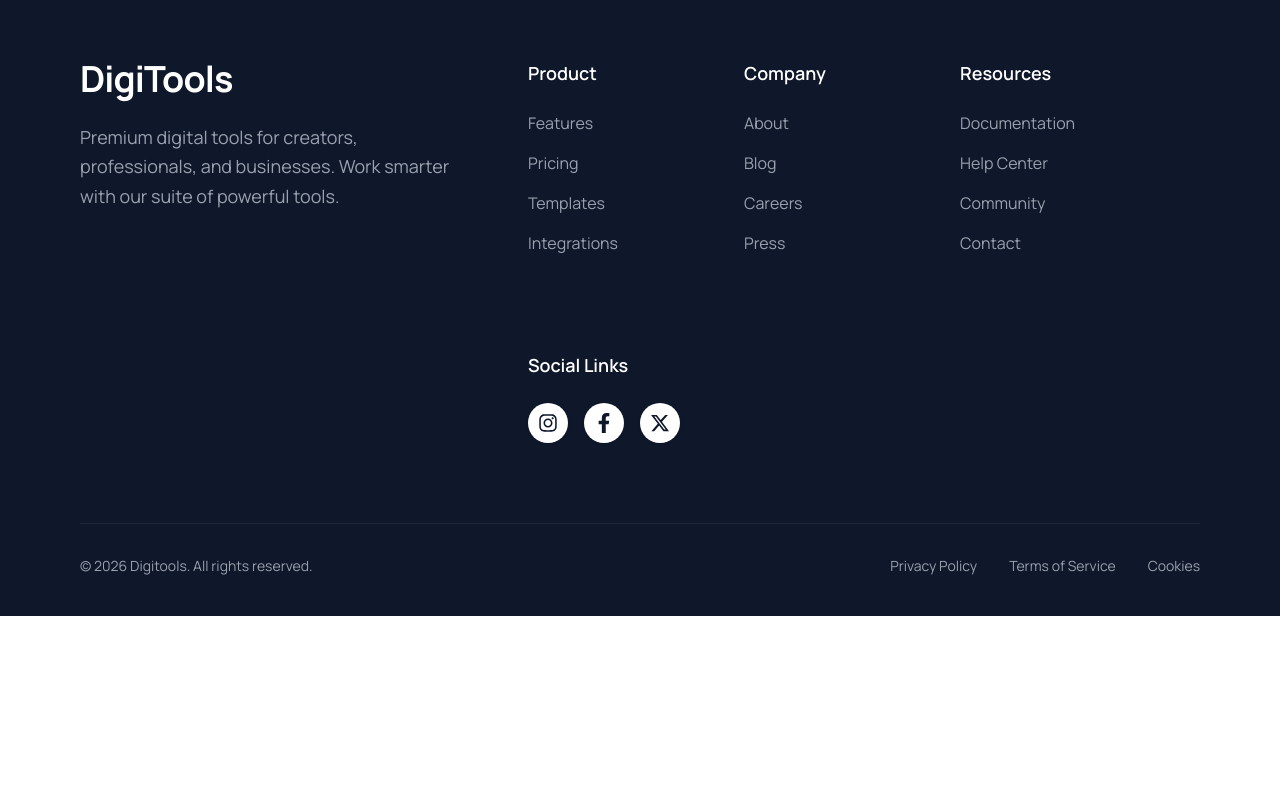
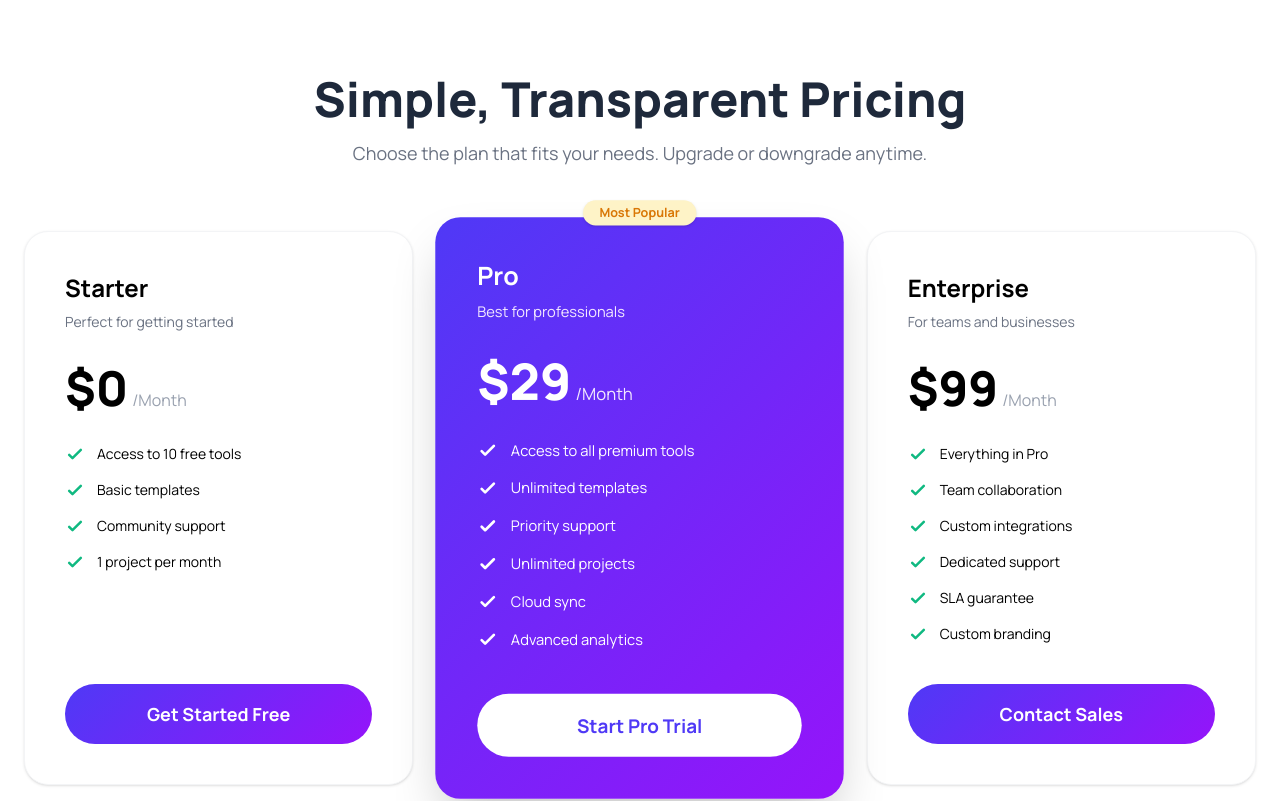
Before and after one commit to Galib-272/Assignment-6, a React (Vite) app: page /features in a window 1280 px wide. Shown: the part 1780-2581 px from the top of the page. Before the commit the page ends 2396 px from the top, so only its background shows below. Built offline with nearby package versions, Linux system fonts and the light colour scheme.

Commit message:
pricing section designed finished

```diff
--- a/src/App.jsx
+++ b/src/App.jsx
@@ -6,6 +6,7 @@ import Navbar from "./components/Navbar";
 import Banner from "./components/Banner";
 import Stats from "./components/Stats";
 import Steps from "./components/Steps";
+import Pricing from "./components/Pricing";
 import Footer from "./components/Footer";
 
 function App() {
@@ -37,6 +38,7 @@ function App() {
       <Banner />
       <Stats />
       <Steps />
+      <Pricing />
       <Footer />
 
       <ToastContainer
--- /dev/null
+++ b/src/components/Pricing.jsx
@@ -0,0 +1,148 @@
+const Pricing = () => {
+  const plans = [
+    {
+      name: "Starter",
+      price: "0",
+      description: "Perfect for getting started",
+      features: [
+        "Access to 10 free tools",
+        "Basic templates",
+        "Community support",
+        "1 project per month",
+      ],
+      buttonText: "Get Started Free",
+      isFeatured: false,
+    },
+    {
+      name: "Pro",
+      price: "29",
+      description: "Best for professionals",
+      features: [
+        "Access to all premium tools",
+        "Unlimited templates",
+        "Priority support",
+        "Unlimited projects",
+        "Cloud sync",
+        "Advanced analytics",
+      ],
+      buttonText: "Start Pro Trial",
+      isFeatured: true,
+    },
+    {
+      name: "Enterprise",
+      price: "99",
+      description: "For teams and businesses",
+      features: [
+        "Everything in Pro",
+        "Team collaboration",
+        "Custom integrations",
+        "Dedicated support",
+        "SLA guarantee",
+        "Custom branding",
+      ],
+      buttonText: "Contact Sales",
+      isFeatured: false,
+    },
+  ];
+
+  return (
+    <section className="py-24 bg-white font-manrope" id="pricing">
+      <div className="max-w-7xl mx-auto px-6">
+        {/* Main Header remains centered */}
+        <div className="text-center mb-16">
+          <h2 className="text-5xl font-black text-[#1E293B] mb-4">
+            Simple, Transparent Pricing
+          </h2>
+          <p className="text-gray-500 text-lg">
+            Choose the plan that fits your needs. Upgrade or downgrade anytime.
+          </p>
+        </div>
+
+        <div className="grid grid-cols-1 md:grid-cols-3 gap-8 items-stretch">
+          {plans.map((plan, index) => (
+            <div
+              key={index}
+              className={`relative p-10 rounded-3xl transition-all duration-300 flex flex-col text-left ${
+                plan.isFeatured
+                  ? "text-white scale-105 shadow-2xl z-10"
+                  : "bg-white border border-gray-100 shadow-sm"
+              }`}
+              style={
+                plan.isFeatured
+                  ? { background: "linear-gradient(135deg, #4F39F6, #9514FA)" }
+                  : {}
+              }
+            >
+              {/* Most Popular Badge */}
+              {plan.isFeatured && (
+                <span className="absolute -top-4 left-1/2 -translate-x-1/2 bg-[#FEF3C7] text-[#D97706] text-xs font-bold px-4 py-1 rounded-full shadow-sm">
+                  Most Popular
+                </span>
+              )}
+
+              <h3 className="text-2xl font-bold mb-2">
+                {plan.name}
+              </h3>
+
+              <p className={`text-sm mb-8 ${plan.isFeatured ? "text-purple-100" : "text-gray-500"}`}>
+                {plan.description}
+              </p>
+
+              <div className="flex items-baseline gap-1 mb-8">
+                <span className="text-5xl font-black">
+                  ${plan.price}
+                </span>
+                <span className={plan.isFeatured ? "text-purple-100" : "text-gray-400"}>
+                  /Month
+                </span>
+              </div>
+
+              <ul className="space-y-4 mb-10 grow">
+                {plan.features.map((feature, i) => (
+                  <li key={i} className="flex items-center gap-3 text-sm">
+                    {/* SVG Ticks with specific color logic */}
+                    <svg
+                      className={`w-5 h-5 shrink-0 ${
+                        plan.isFeatured
+                          ? "text-white" // White ticks for the gradient Pro card
+                          : "text-[#10B981]" // Vibrant Green ticks for others
+                      }`}
+                      fill="none"
+                      stroke="currentColor"
+                      viewBox="0 0 24 24"
+                    >
+                      <path
+                        strokeLinecap="round"
+                        strokeLinejoin="round"
+                        strokeWidth="3"
+                        d="M5 13l4 4L19 7"
+                      />
+                    </svg>
+                    <span>{feature}</span>
+                  </li>
+                ))}
+              </ul>
+
+              <button
+                className={`w-full py-4 rounded-full font-bold text-lg transition-all hover:opacity-90 ${
+                  plan.isFeatured
+                    ? "bg-white text-[#4F39F6]"
+                    : "text-white"
+                }`}
+                style={
+                  !plan.isFeatured
+                    ? { background: "linear-gradient(135deg, #4F39F6, #9514FA)" }
+                    : {}
+                }
+              >
+                {plan.buttonText}
+              </button>
+            </div>
+          ))}
+        </div>
+      </div>
+    </section>
+  );
+};
+
+export default Pricing;
```
